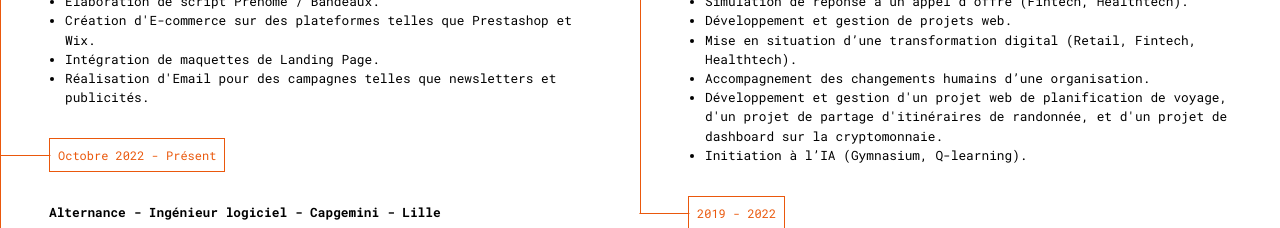
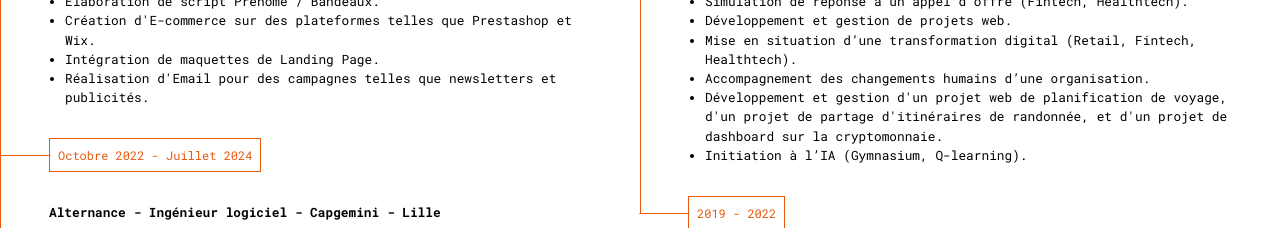
Before and after one commit to helioswan/portfolio, a Vue app: page / in a window 1280 px wide. Shown: the part 1380-1608 px from the top of the page. Built offline with nearby package versions, Linux system fonts and the light colour scheme; what vue-unicons would draw is missing.

Commit message:
Add end of contract for apprenticeship

```diff
--- a/src/views/HomeView.vue
+++ b/src/views/HomeView.vue
@@ -44,7 +44,7 @@ const experiences = [
     text: "Mon activité d'auto-entrepreneur prit naissance à la fin de mon stage chez Adfinitas. Ce status me permet de réaliser diverses missions dans le développement web pour plusieurs clients dont Adfinitas, et ce, en parallèle de mes études à EPITECH.",
   },
   {
-    date: "Octobre 2022 - Présent",
+    date: "Octobre 2022 - Juillet 2024",
     title: "Alternance - Ingénieur logiciel - Capgemini - Lille",
     list: [
       "Rédaction de remarque sur l'accessibilité et proposition de solution d'amélioration.",
```
